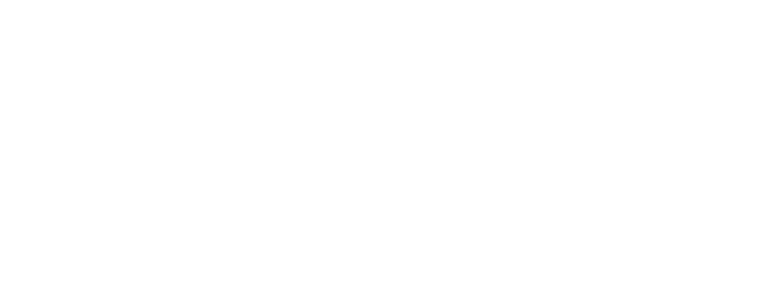
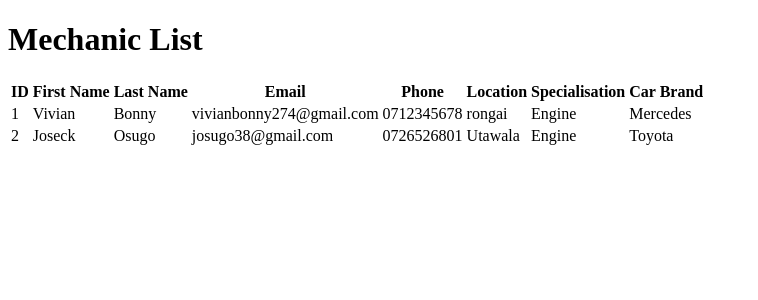
Before and after one commit to 0sugo/mechanicall, a Django app: page /mechanics/ in a window 1280 px wide. Before the commit the part shown is empty. Shown: the top 300 px of the page, without its empty margins (0-758 px from the left). Run offline with Django 4.2, Linux system fonts and the light colour scheme; data comes from the database, SQL or seed files in the repository.

Commit message:
Add view mechanics template

```diff
--- a/templates/mechanic-list.html
+++ b/templates/mechanic-list.html
@@ -1,10 +1,42 @@
-<!DOCTYPE html>
+<!doctype html>
 <html lang="en">
 <head>
     <meta charset="UTF-8">
-    <title>Title</title>
+    <meta name="viewport"
+          content="width=device-width, user-scalable=no, initial-scale=1.0, maximum-scale=1.0, minimum-scale=1.0">
+    <meta http-equiv="X-UA-Compatible" content="ie=edge">
+    <title>Mechanic List</title>
 </head>
 <body>
+     <h1>Mechanic List</h1>
 
+    <table>
+        <thead>
+            <tr>
+                <th>ID</th>
+                <th>First Name</th>
+                <th>Last Name</th>
+                <th>Email</th>
+                <th>Phone</th>
+                <th>Location</th>
+                <th>Specialisation</th>
+                <th>Car Brand</th>
+            </tr>
+        </thead>
+        <tbody>
+            {% for mechanic in mechanics %}
+                <tr>
+                    <td>{{ mechanic.id }}</td>
+                    <td>{{ mechanic.firstname }}</td>
+                    <td>{{ mechanic.lastname }}</td>
+                    <td>{{ mechanic.email }}</td>
+                    <td>{{ mechanic.phone }}</td>
+                    <td>{{ mechanic.location }}</td>
+                    <td>{{ mechanic.specialisation }}</td>
+                    <td>{{ mechanic.carbrand }}</td>
+                </tr>
+            {% endfor %}
+        </tbody>
+    </table>
 </body>
 </html>
```
